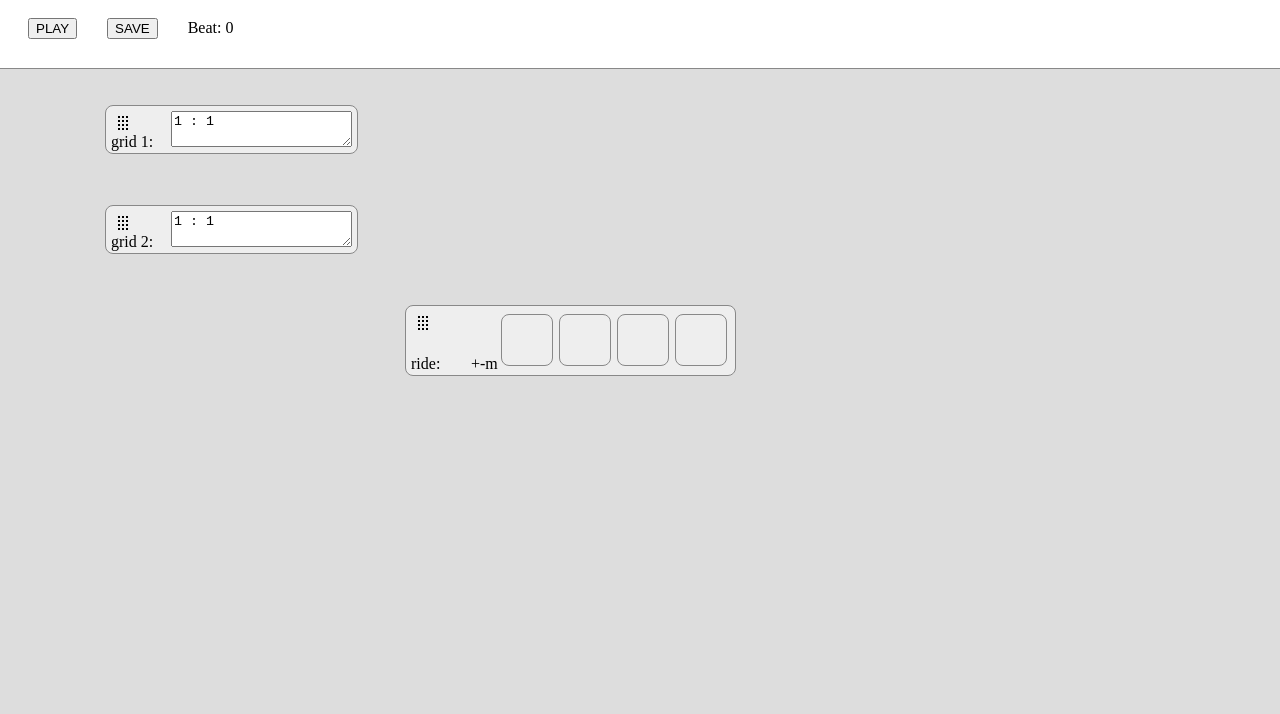
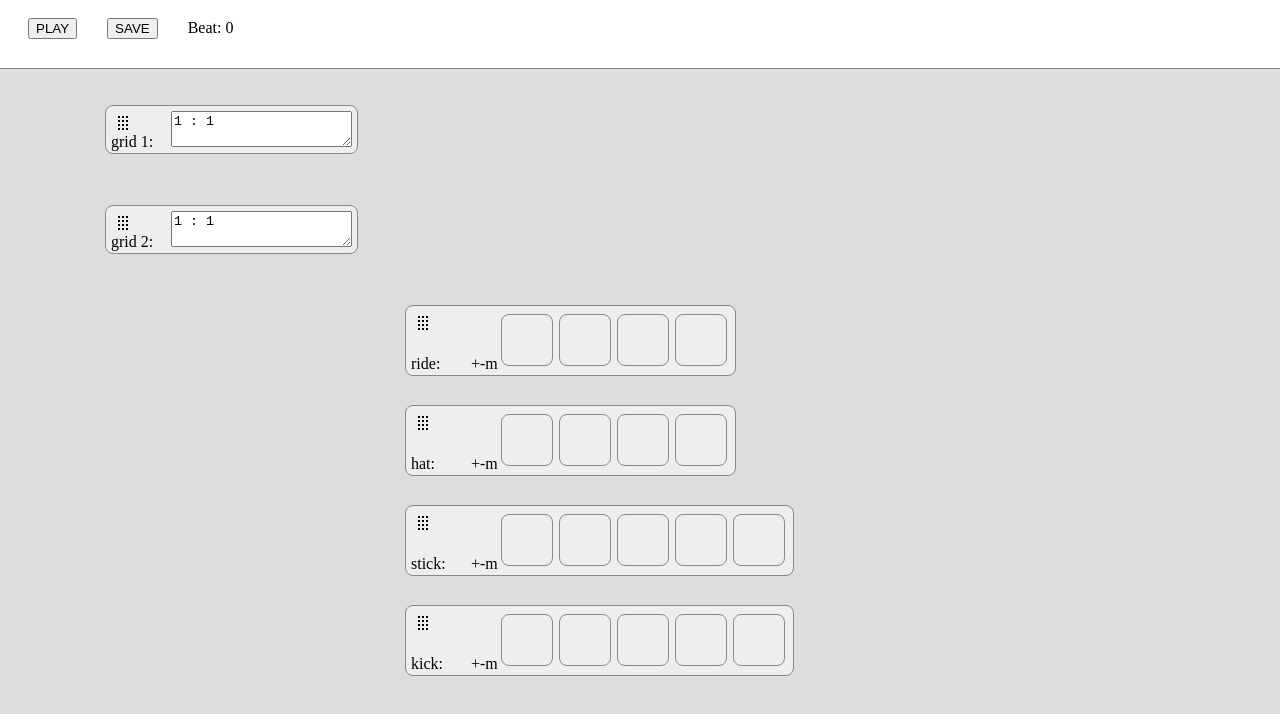
Before and after one commit to evogler/gridception, a React app: page / in a window 1280 px wide. Shown: the top 714 px of the page. Built offline with nearby package versions, Linux system fonts and the light colour scheme; no server answers.

Commit message:
Fully implement Node.toJson()

```diff
--- a/src/components/App.jsx
+++ b/src/components/App.jsx
@@ -77,8 +77,7 @@ const App = (props) => {
 
 
   const save = () => {
-    // console.log(nodes[1].toJson());
-    console.log(nodes[1]._coords);
+    nodes.forEach(node => console.log(node.toJson()));
   }
 
   return (
@@ -92,9 +91,9 @@ const App = (props) => {
         <RatioBox label="grid 1" node={nodes[5]} coords={[100, 100]} />
         <RatioBox label="grid 2" node={nodes[0]} coords={[100, 200]}/>
         <SoundGrid label="ride" node={nodes[1]} coords={[400, 300]} />
-        {/* <SoundGrid label="hat" node={nodes[3]}  coords={[400, 400]}/> */}
-        {/* <SoundGrid label="stick" node={nodes[4]} coords={[400, 500]}/> */}
-        {/* <SoundGrid label="kick" node={nodes[2]} coords={[400, 600]}/> */}
+        <SoundGrid label="hat" node={nodes[3]}  coords={[400, 400]}/>
+        <SoundGrid label="stick" node={nodes[4]} coords={[400, 500]}/>
+        <SoundGrid label="kick" node={nodes[2]} coords={[400, 600]}/>
 
       </div>
     </div>
--- a/src/components/HorizontalGrid.jsx
+++ b/src/components/HorizontalGrid.jsx
@@ -3,35 +3,10 @@ import useDrag from '../usedrag.js';
 import DragIcon from './DragIcon.jsx';
 import GridCell from './GridCell.jsx';
 
-const HorizontalGrid = ({ status, update, label, node, active, startCoords, lengthen, shorten, mute }) => {
+const HorizontalGrid = ({ status, update, label, node, active,
+  startCoords, lengthen, shorten, mute }) => {
 
-  const [coords, setCoords] = useState(startCoords);
-  const [dragging, setDragging] = useState(false);
-
-  const handleMouseMove = (e) => {
-    // console.log(dragging);
-    const xOffset = 25;
-    const yOffset = 25;
-    const x = e.clientX - xOffset;
-    const y = e.clientY - yOffset;
-    setCoords([x, y]);
-    node._coords = [x, y];
-  }
-
-  const handleMouseUp = () => {
-    setDragging(false);
-    document.removeEventListener('mouseup', handleMouseUp, false);
-    document.removeEventListener('mousemove', handleMouseMove, false);
-  };
-
-  const startDrag = () => {
-    setDragging(true);
-    document.addEventListener('mouseup', handleMouseUp, false);
-    document.addEventListener('mousemove', handleMouseMove, false);
-  };
-
-  const [x, y] = coords;
-
+  const [x, y, drag] = useDrag(...startCoords, node);
 
   const [muted, setMuted] = useState(false);
   const toggleMute = () => {
@@ -44,7 +19,7 @@ const HorizontalGrid = ({ status, update, label, node, active, startCoords, leng
       className={['horizontal-grid', muted ? 'muted' : ''].join(' ')}
       style={{ left: x, top: y }}
     >
-      <DragIcon startDrag={startDrag} />
+      <DragIcon startDrag={drag} />
       <span className="horizontal-grid-label">{label}:</span>
       <span onClick={lengthen}>+</span>
       <span onClick={shorten}>-</span>
--- a/src/components/RatioBox.jsx
+++ b/src/components/RatioBox.jsx
@@ -5,7 +5,7 @@ import DragIcon from './DragIcon.jsx';
 const toggle = (x) => x === 'on' ? 'off' : 'on';
 
 const RatioBox = ({ label, node, coords = [0, 0] }) => {
-  const [x, y, drag] = useDrag(...coords);
+  const [x, y, drag] = useDrag(...coords, node);
   return (
     <div className="ratio-box" style={{ left: x, top: y }} >
       <DragIcon startDrag={drag} />
--- a/src/usedrag.js
+++ b/src/usedrag.js
@@ -1,14 +1,22 @@
-import React, { useState } from 'react';
+import React, { useState, useEffect } from 'react';
 
-const useDrag = (startX = 0, startY = 0) => {
+const useDrag = (startX = 0, startY = 0, node = null) => {
   const [coords, setCoords] = useState([startX, startY]);
   const [dragging, setDragging] = useState(false);
 
+  useEffect(() => {
+    node._coords = coords;
+  }, []);
+
   const handleMouseMove = (e) => {
-    console.log(dragging);
     const xOffset = 25;
     const yOffset = 25;
-    setCoords([e.clientX - xOffset, e.clientY - yOffset]);
+    const x = e.clientX - xOffset;
+    const y = e.clientY - yOffset;
+    setCoords([x, y]);
+    if (node) {
+      node._coords = [x, y];
+    }
   }
 
   const handleMouseUp = () => {
```
